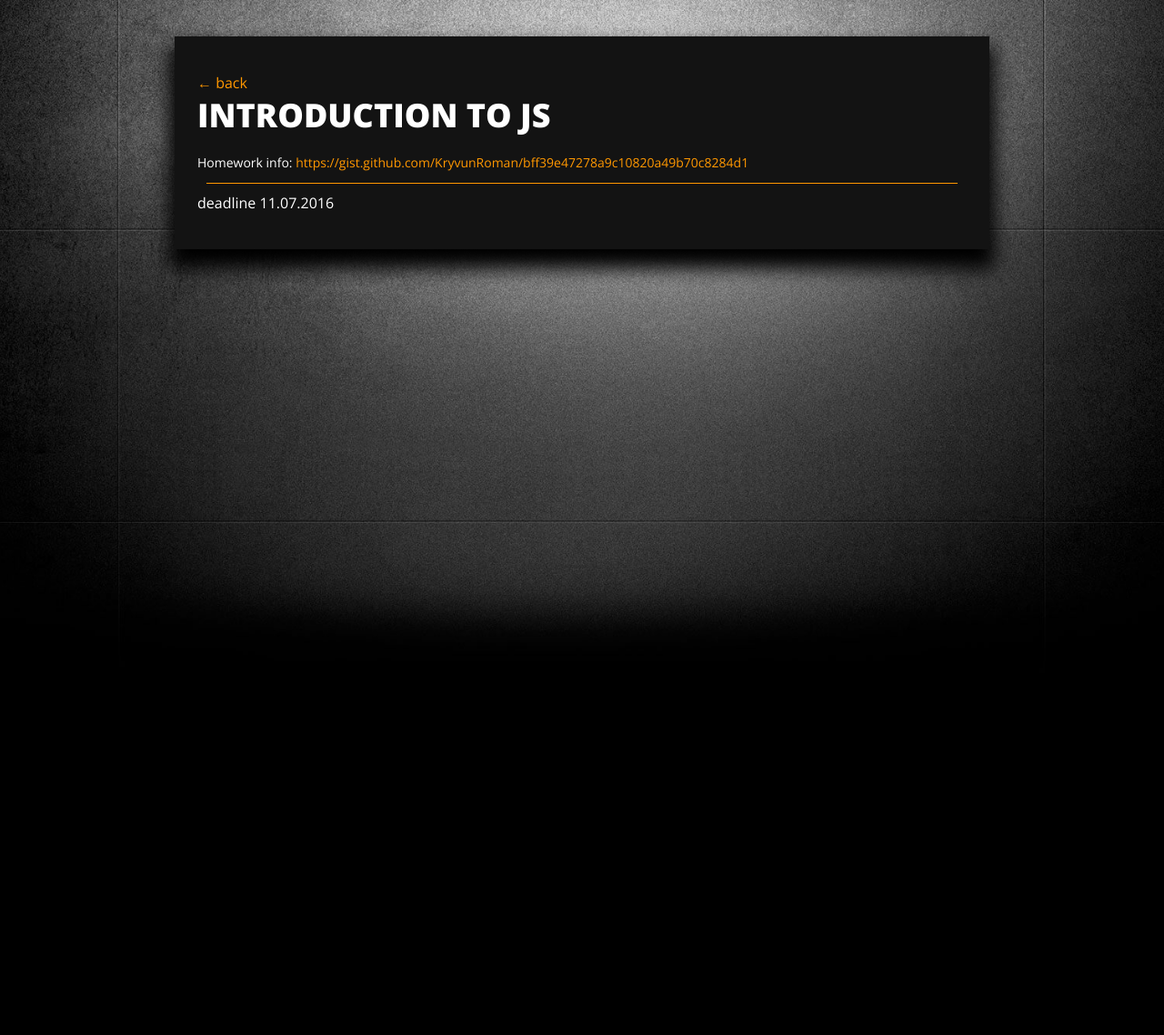
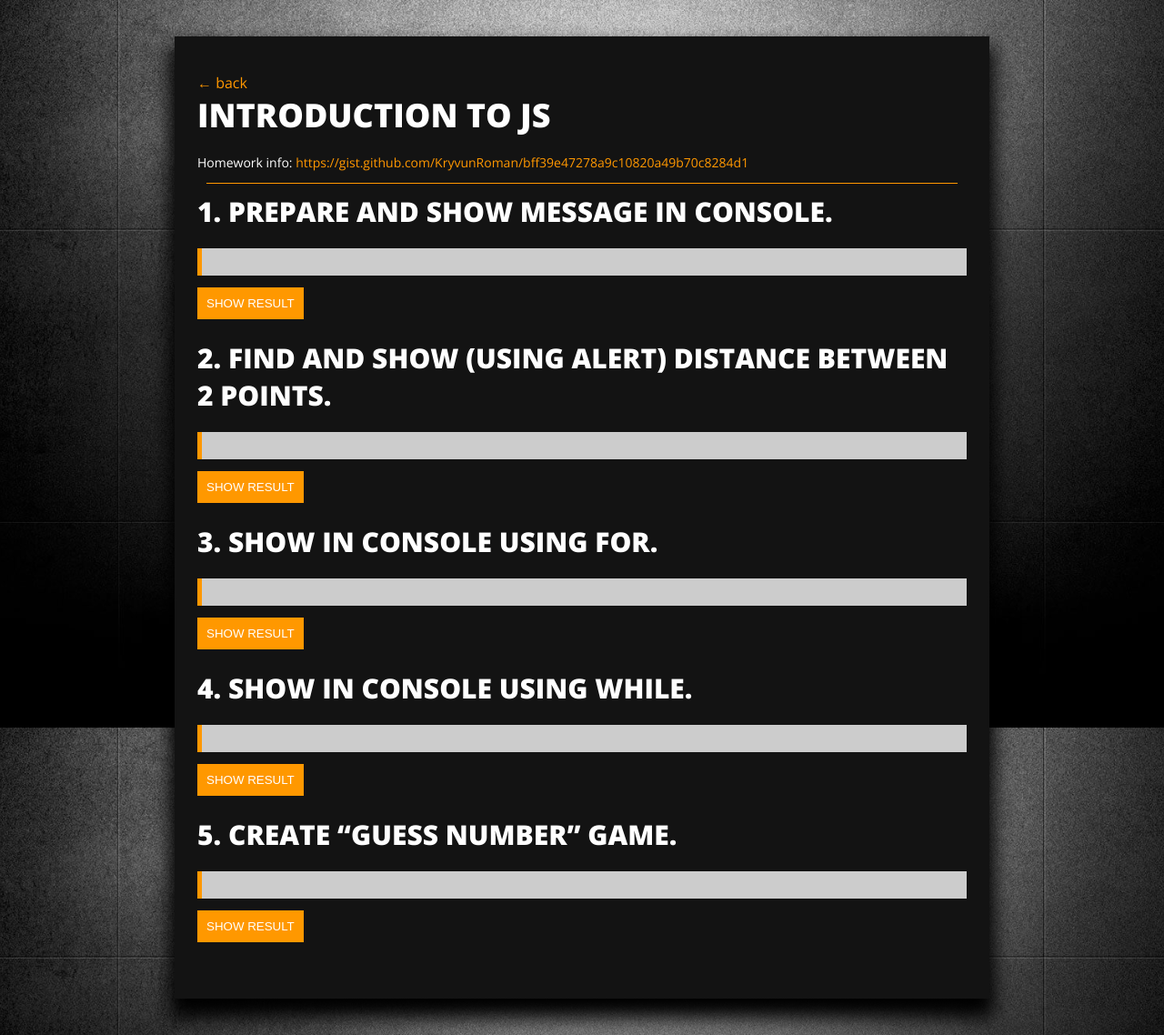
Before and after one commit to mentikora/iwannabeseniorjs.io, a plain HTML site: page intro_js.html in a window 1280 px wide. Shown: the whole page at 91% size. Before the commit the page ends 800 px from the top, so only its background shows below. Drawn offline with nearby package versions, Linux system fonts and the light colour scheme.

Commit message:
lesson3 questions

```diff
--- a/css/application.css
+++ b/css/application.css
@@ -192,3 +192,18 @@ img.screenshot{
       -webkit-background-size: cover;
       background-size: cover;
     }
+
+button{
+  color: #fff;
+  background: #FF9800;
+  padding: 10px;
+  outline: none;
+  cursor: pointer;
+  border: none;
+  text-transform: uppercase;
+  transition: all .2s ease;
+}
+button:hover{
+  background-color: #ffac32;
+  text-shadow: 0 0 3px rgba(0,0,0,.25);
+}
--- a/intro_js.html
+++ b/intro_js.html
@@ -14,7 +14,40 @@
 		</p>
 		<div class="divider"></div>
 
-		deadline 11.07.2016
+		<h2>1. Prepare and show message in console.</h2>
+		<pre>
+			<code></code>
+		</pre>
+		<button>show result</button>
+		<br><br>
+
+		<h2>2. Find and show (using alert) distance between 2 points.</h2>
+		<pre>
+			<code></code>
+		</pre>
+		<button>show result</button>
+		<br><br>
+
+		<h2>3. Show in console using FOR.</h2>
+		<pre>
+			<code></code>
+		</pre>
+		<button>show result</button>
+		<br><br>
+
+		<h2>4. Show in console using WHILE.</h2>
+		<pre>
+			<code></code>
+		</pre>
+		<button>show result</button>
+		<br><br>
+
+		<h2>5. Create “Guess number” game.</h2>
+		<pre>
+			<code></code>
+		</pre>
+		<button>show result</button>
+		<br><br>
 
 	</section>
 </body>
```
